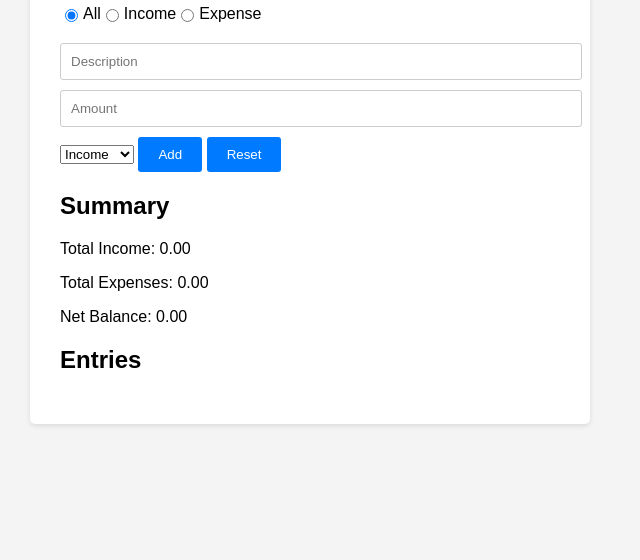
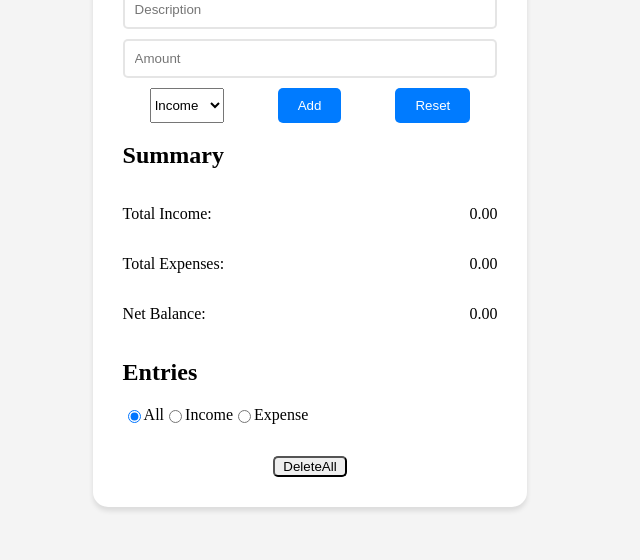
Before and after one commit to Rocksri/IncomeExpense, a plain HTML site: page index.html in a window 1280 px wide. Shown: the part 240-800 px from the top of the page, without its empty margins (330-970 px from the left). Drawn offline with Linux system fonts and the light colour scheme.

Commit message:
need to work on css

```diff
--- a/index.html
+++ b/index.html
@@ -7,36 +7,40 @@
     <link rel="stylesheet" href="./style.css">
 </head>
 <body>
-    <div class="container">
+    <div class="container flex">
         <h1>Income & Expense Tracker</h1>
-        <div class="filters">
-            <input type="radio" id="all" name="filter" value="all" checked>
-            <label for="all">All</label>
-            <input type="radio" id="income" name="filter" value="income">
-            <label for="income">Income</label>
-            <input type="radio" id="expense" name="filter" value="expense">
-            <label for="expense">Expense</label>
-        </div>
-        <div class="form-container">
+        <div class="form-container flex">
+            <h2>Add new Income & Expense</h2>
             <input type="text" id="description" placeholder="Description" required>
             <input type="number" id="amount" placeholder="Amount" required>
-            <select id="type">
-                <option value="income">Income</option>
-                <option value="expense">Expense</option>
-            </select>
-            <button id="add-btn">Add</button>
-            <button id="reset-btn">Reset</button>
+            <div class="select_optn">
+                <select id="type">
+                    <option value="income">Income</option>
+                    <option value="expense">Expense</option>
+                </select>
+                <button id="add-btn">Add</button>
+                <button id="reset-btn">Reset</button>
+            </div>
         </div>
-        <div class="summary">
+        <div class="summary flex">
             <h2>Summary</h2>
             <p>Total Income: <span id="total-income">0.00</span></p>
             <p>Total Expenses: <span id="total-expense">0.00</span></p>
             <p>Net Balance: <span id="net-balance">0.00</span></p>
         </div>
-        <div class="entries">
+        <div class="entries flex">
             <h2>Entries</h2>
+            <div class="filters">
+                <input type="radio" id="all" name="filter" value="all" checked>
+                <label for="all">All</label>
+                <input type="radio" id="income" name="filter" value="income">
+                <label for="income">Income</label>
+                <input type="radio" id="expense" name="filter" value="expense">
+                <label for="expense">Expense</label>
+            </div>
             <ul id="entry-list"></ul>
         </div>
+        <button id="DeleteAll">DeleteAll</button>
     </div>
     <script src="script.js"></script>
 </body>
--- a/script.js
+++ b/script.js
@@ -1,9 +1,9 @@
-// script.js
 const descriptionInput = document.getElementById('description');
 const amountInput = document.getElementById('amount');
 const typeSelect = document.getElementById('type');
 const addBtn = document.getElementById('add-btn');
 const resetBtn = document.getElementById('reset-btn');
+const DeleteAllbtn = document.getElementById('DeleteAll');
 const totalIncome = document.getElementById('total-income');
 const totalExpense = document.getElementById('total-expense');
 const netBalance = document.getElementById('net-balance');
@@ -46,6 +46,25 @@ function clearInputs() {
     amountInput.value = '';
 }
 
+DeleteAllbtn.addEventListener('click', () => {
+    document.getElementById('total-income').textContent = '0.00';
+    document.getElementById('total-expense').textContent = '0.00';
+    document.getElementById('net-balance').textContent = '0.00';
+
+    // Clear the entry list
+    const entryList = document.getElementById('entry-list');
+    while (entryList.firstChild) {
+        entryList.removeChild(entryList.firstChild);
+    }
+
+    // Clear the entries array
+    entries = [];
+
+    // Save the empty array to local storage
+    saveData();
+});
+
+
 function displayEntries() {
     entryList.innerHTML = '';
 
@@ -55,7 +74,8 @@ function displayEntries() {
         if (filter === 'all' || filter === entry.type) {
             const listItem = document.createElement('li');
             listItem.innerHTML = `
-                ${entry.description} - $${entry.amount.toFixed(2)}
+                <span>${entry.description} -
+                <span class="amount ${entry.type === 'income' ? 'income' : 'expense'}">$${entry.amount.toFixed(2)}</span></span>
                 <span class="actions">
                     <button class="edit-btn">Edit</button>
                     <button class="delete-btn">Delete</button>
@@ -97,9 +117,9 @@ function calculateSummary() {
     totalIncome = totalIncome.toFixed(2);
     totalExpense = totalExpense.toFixed(2);
     const netBalanceValue = parseFloat(totalIncome) - parseFloat(totalExpense);
+    document.getElementById('total-income').textContent = totalIncome;
+    document.getElementById('total-expense').textContent = totalExpense;
     netBalance.textContent = netBalanceValue.toFixed(2);
-    totalIncome.textContent = totalIncome;
-    totalExpense.textContent = totalExpense;
 }
 
 function getFilter() {
--- a/style.css
+++ b/style.css
@@ -1,6 +1,6 @@
 /* style.css */
 body {
-    font-family: sans-serif;
+    font-family: 'Times New Roman', Times, serif;
     margin: 0;
     display: flex;
     justify-content: center;
@@ -9,39 +9,28 @@ body {
     background-color: #f4f4f4;
 }
 
+.flex {
+    display: flex;
+    flex-direction: column;
+}
 .container {
     background-color: #fff;
     padding: 30px;
-    border-radius: 5px;
-    box-shadow: 0 2px 5px rgba(0, 0, 0, 0.1);
-    max-width: 500px;
-}
+    border-radius: 15px;
+    box-shadow: 0 4px 5px rgba(0, 0, 0, 0.1);
 
     h1 {
         text-align: center;
-    margin-bottom: 20px;
-}
-
-.filters {
-    display: flex;
-    margin-bottom: 20px;
-}
-
-.filters input[type="radio"] {
-    margin-right: 5px;
+        text-decoration: underline;
     }
 
     .form-container {
-    margin-bottom: 20px;
-}
-
         input[type="text"],
         input[type="number"] {
-    width: 100%;
             padding: 10px;
             margin-bottom: 10px;
-    border: 1px solid #ccc;
-    border-radius: 3px;
+            border: 2px solid #cccccc81;
+            border-radius: 5px;
         }
 
         button {
@@ -49,14 +38,28 @@ button {
             color: #fff;
             padding: 10px 20px;
             border: none;
-    border-radius: 3px;
+            border-radius: 5px;
             cursor: pointer;
         }
-
+        .select_optn {
+            display: flex;
+            justify-content: space-around;
+        }
+    }
     .summary {
-    margin-bottom: 20px;
+        p {
+            display: flex;
+            justify-content: space-between;
+        }
     }
 
+    .filters {
+        display: flex;
+
+        .filters input[type="radio"] {
+            margin-right: 5px;
+        }
+    }
     .entries ul {
         list-style: none;
         padding: 0;
@@ -65,6 +68,8 @@ button {
     .entries li {
         border-bottom: 1px solid #ccc;
         padding: 10px;
+        display: flex;
+        justify-content: space-between;
     }
 
     .entries li:last-child {
@@ -74,3 +79,11 @@ button {
     .entries li .actions {
         margin-left: 10px;
     }
+
+    #DeleteAll {
+        border-radius: 5px;
+        width: 20%;
+        align-self: center;
+    }
+
+}
```
Lines whose indentation alone changed are shown as unchanged.
